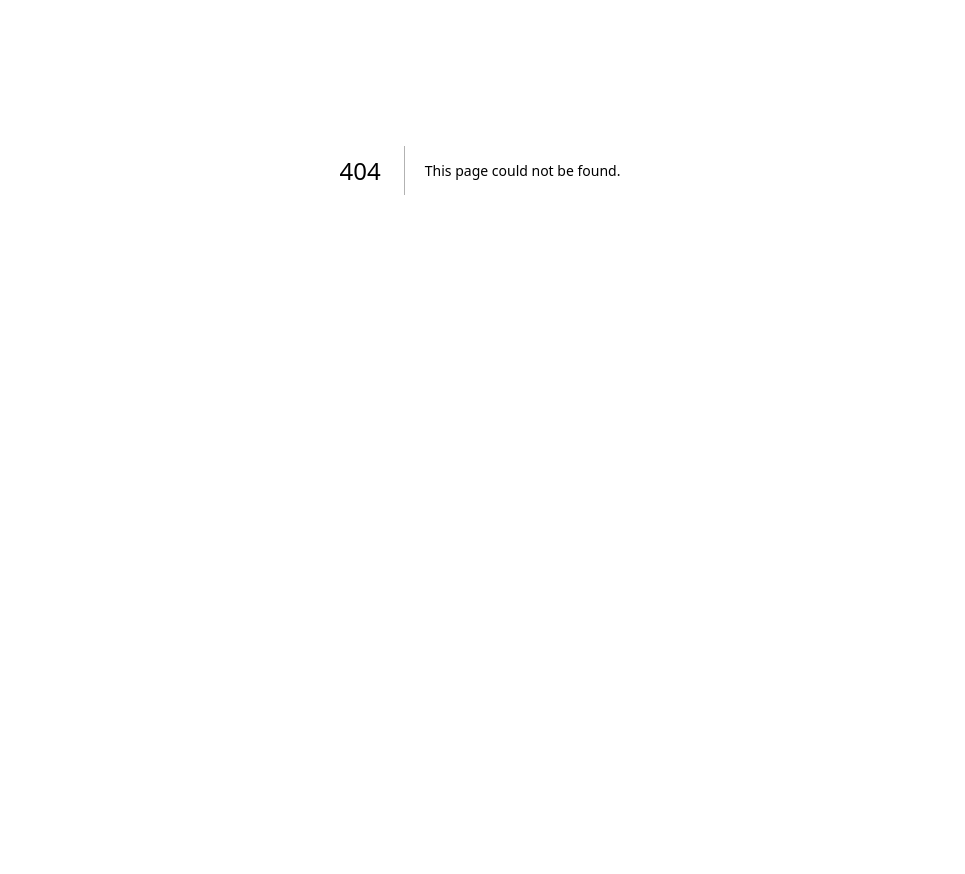
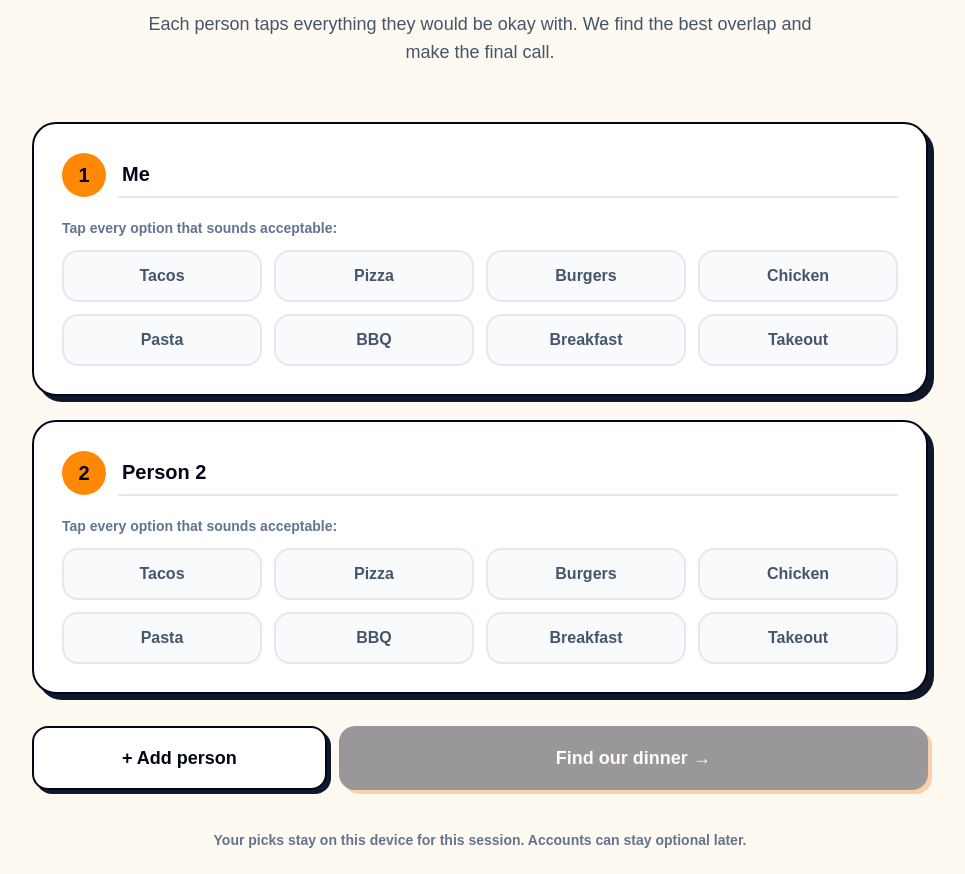
Before and after one commit to tommygreer1/idk-dinner1.0, a Next.js app: page /family-vote in a window 1280 px wide. Before the commit this address had no page. Shown: the part 230-1104 px from the top of the page, without its empty margins (160-1125 px from the left). Before the commit the page ends 800 px from the top, so only its background shows below. Built offline with nearby package versions, Linux system fonts and the light colour scheme.

Commit message:
Add family dinner voting experience

```diff
--- /dev/null
+++ b/app/family-vote/page.tsx
@@ -0,0 +1,204 @@
+"use client";
+
+import Link from "next/link";
+import { useMemo, useState } from "react";
+
+type Person = {
+  id: number;
+  name: string;
+  picks: string[];
+};
+
+const choices = [
+  "Tacos",
+  "Pizza",
+  "Burgers",
+  "Chicken",
+  "Pasta",
+  "BBQ",
+  "Breakfast",
+  "Takeout",
+];
+
+const mealMatches = [
+  {
+    name: "Grilled chicken tacos",
+    fits: ["Tacos", "Chicken", "BBQ"],
+    emoji: "🌮",
+    backup: "Chicken quesadillas",
+  },
+  {
+    name: "BBQ cheeseburger bowls",
+    fits: ["Burgers", "BBQ", "Chicken"],
+    emoji: "🍔",
+    backup: "Loaded baked potatoes",
+  },
+  {
+    name: "Sheet-pan chicken parmesan",
+    fits: ["Chicken", "Pasta", "Pizza"],
+    emoji: "🍝",
+    backup: "Baked pizza sliders",
+  },
+  {
+    name: "Breakfast-for-dinner bar",
+    fits: ["Breakfast", "Takeout"],
+    emoji: "🥞",
+    backup: "Breakfast burritos",
+  },
+  {
+    name: "Build-your-own pizza night",
+    fits: ["Pizza", "Takeout", "Pasta"],
+    emoji: "🍕",
+    backup: "Pepperoni pizza pasta",
+  },
+];
+
+export default function FamilyVotePage() {
+  const [people, setPeople] = useState<Person[]>([
+    { id: 1, name: "Me", picks: [] },
+    { id: 2, name: "Person 2", picks: [] },
+  ]);
+  const [result, setResult] = useState<(typeof mealMatches)[number] | null>(null);
+
+  const totalPicks = useMemo(
+    () => people.reduce((total, person) => total + person.picks.length, 0),
+    [people],
+  );
+
+  function updateName(id: number, name: string) {
+    setPeople((current) => current.map((person) => (person.id === id ? { ...person, name } : person)));
+  }
+
+  function togglePick(id: number, pick: string) {
+    setPeople((current) =>
+      current.map((person) => {
+        if (person.id !== id) return person;
+        const picks = person.picks.includes(pick)
+          ? person.picks.filter((item) => item !== pick)
+          : [...person.picks, pick];
+        return { ...person, picks };
+      }),
+    );
+    setResult(null);
+  }
+
+  function addPerson() {
+    setPeople((current) => [
+      ...current,
+      { id: Date.now(), name: `Person ${current.length + 1}`, picks: [] },
+    ]);
+  }
+
+  function removePerson(id: number) {
+    setPeople((current) => current.filter((person) => person.id !== id));
+    setResult(null);
+  }
+
+  function decideDinner() {
+    const scores = mealMatches.map((meal) => ({
+      meal,
+      score: people.reduce(
+        (score, person) => score + person.picks.filter((pick) => meal.fits.includes(pick)).length,
+        0,
+      ),
+    }));
+    const highest = Math.max(...scores.map((item) => item.score));
+    const finalists = scores.filter((item) => item.score === highest);
+    const winner = finalists[Math.floor(Math.random() * finalists.length)].meal;
+    setResult(winner);
+    window.setTimeout(() => document.getElementById("vote-result")?.scrollIntoView({ behavior: "smooth" }), 50);
+  }
+
+  return (
+    <main className="min-h-screen bg-[#fffaf1] px-4 py-6 text-slate-950 sm:px-6">
+      <div className="mx-auto max-w-4xl">
+        <div className="flex items-center justify-between gap-4">
+          <Link href="/" className="rounded-full border-2 border-slate-950 bg-white px-4 py-2 text-sm font-black shadow-[3px_3px_0_#0f172a]">
+            ← Home
+          </Link>
+          <span className="rounded-full bg-emerald-100 px-4 py-2 text-xs font-black uppercase tracking-wider text-emerald-800">No sign-in needed</span>
+        </div>
+
+        <header className="py-10 text-center sm:py-14">
+          <p className="text-sm font-black uppercase tracking-[0.2em] text-orange-500">Decide together</p>
+          <h1 className="mt-3 text-5xl font-black tracking-[-0.05em] sm:text-7xl">What can everybody eat?</h1>
+          <p className="mx-auto mt-4 max-w-2xl text-lg font-medium text-slate-600">
+            Each person taps everything they would be okay with. We find the best overlap and make the final call.
+          </p>
+        </header>
+
+        <div className="space-y-6">
+          {people.map((person, index) => (
+            <section key={person.id} className="rounded-3xl border-2 border-slate-950 bg-white p-5 shadow-[6px_6px_0_#0f172a] sm:p-7">
+              <div className="flex items-center gap-3">
+                <div className="flex h-11 w-11 shrink-0 items-center justify-center rounded-full bg-orange-400 text-xl font-black">{index + 1}</div>
+                <input
+                  aria-label={`Name for person ${index + 1}`}
+                  value={person.name}
+                  onChange={(event) => updateName(person.id, event.target.value)}
+                  className="min-w-0 flex-1 border-b-2 border-slate-200 bg-transparent px-1 py-2 text-xl font-black outline-none focus:border-orange-500"
+                />
+                {people.length > 2 && (
+                  <button type="button" onClick={() => removePerson(person.id)} className="rounded-full px-3 py-2 text-sm font-bold text-slate-500 hover:bg-slate-100 hover:text-rose-600">
+                    Remove
+                  </button>
+                )}
+              </div>
+
+              <p className="mt-5 text-sm font-bold text-slate-500">Tap every option that sounds acceptable:</p>
+              <div className="mt-3 grid grid-cols-2 gap-3 sm:grid-cols-4">
+                {choices.map((choice) => {
+                  const selected = person.picks.includes(choice);
+                  return (
+                    <button
+                      type="button"
+                      key={choice}
+                      aria-pressed={selected}
+                      onClick={() => togglePick(person.id, choice)}
+                      className={`rounded-2xl border-2 px-3 py-3 font-black transition ${
+                        selected
+                          ? "border-slate-950 bg-orange-400 shadow-[3px_3px_0_#0f172a]"
+                          : "border-slate-200 bg-slate-50 text-slate-600 hover:border-slate-950"
+                      }`}
+                    >
+                      {choice}
+                    </button>
+                  );
+                })}
+              </div>
+            </section>
+          ))}
+        </div>
+
+        <div className="mt-8 grid gap-3 sm:grid-cols-[1fr_2fr]">
+          <button type="button" onClick={addPerson} className="rounded-2xl border-2 border-slate-950 bg-white px-5 py-4 text-lg font-black shadow-[4px_4px_0_#0f172a] transition hover:-translate-y-1">
+            + Add person
+          </button>
+          <button
+            type="button"
+            onClick={decideDinner}
+            disabled={totalPicks === 0}
+            className="rounded-2xl border-2 border-slate-950 bg-slate-950 px-5 py-4 text-lg font-black text-white shadow-[4px_4px_0_#fb923c] transition hover:-translate-y-1 disabled:cursor-not-allowed disabled:opacity-40 disabled:hover:translate-y-0"
+          >
+            Find our dinner →
+          </button>
+        </div>
+
+        {result && (
+          <section id="vote-result" className="mt-10 rounded-[2rem] border-2 border-slate-950 bg-emerald-200 p-7 text-center shadow-[8px_8px_0_#0f172a] sm:p-10">
+            <p className="text-sm font-black uppercase tracking-[0.2em]">The best match is</p>
+            <div className="mt-3 text-7xl">{result.emoji}</div>
+            <h2 className="mt-4 text-4xl font-black tracking-tight sm:text-6xl">{result.name}</h2>
+            <p className="mt-4 text-lg font-bold text-slate-700">Backup choice: {result.backup}</p>
+            <div className="mt-7 flex flex-col justify-center gap-3 sm:flex-row">
+              <Link href="/groceries" className="rounded-2xl border-2 border-slate-950 bg-white px-5 py-3 font-black shadow-[3px_3px_0_#0f172a]">Build grocery list</Link>
+              <button type="button" onClick={decideDinner} className="rounded-2xl border-2 border-slate-950 bg-slate-950 px-5 py-3 font-black text-white">Pick another match</button>
+            </div>
+          </section>
+        )}
+
+        <p className="mt-10 text-center text-sm font-semibold text-slate-500">Your picks stay on this device for this session. Accounts can stay optional later.</p>
+      </div>
+    </main>
+  );
+}
```
